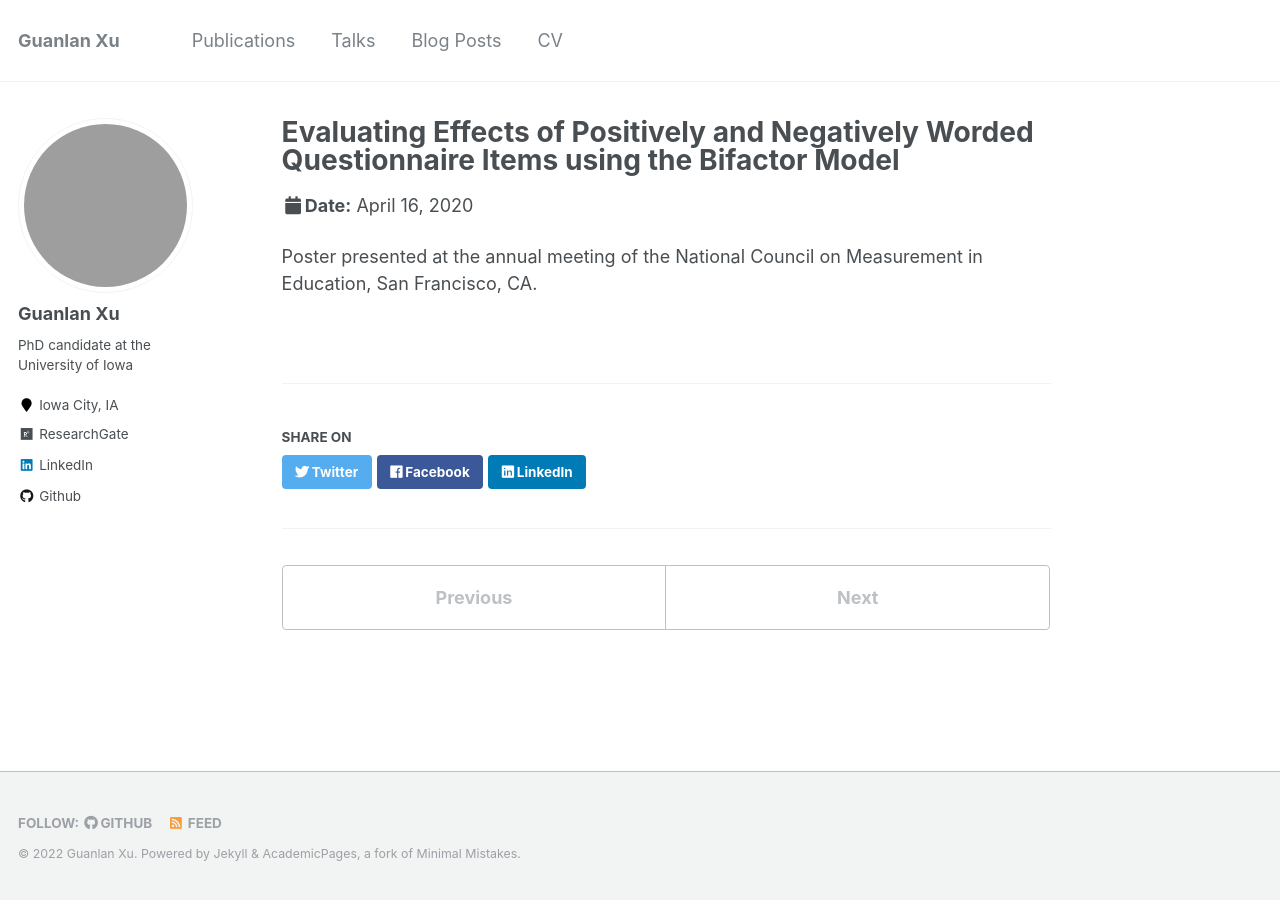
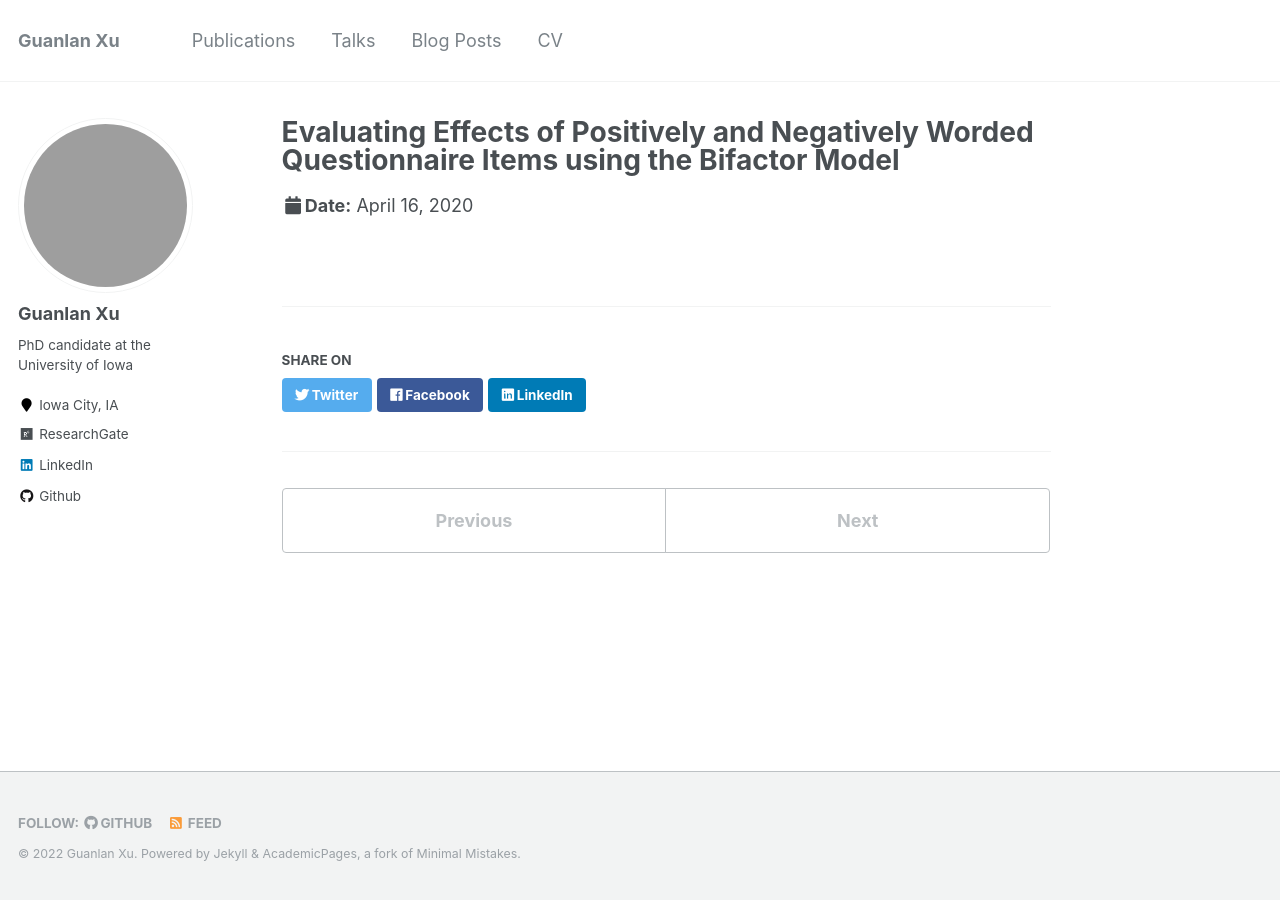
Before and after one commit to guanlanxu/guanlanxu.github.io, a Jekyll site: the page built from _talks/2020_NCME_Bifactor.md, in a window 1280 px wide. Built offline with Jekyll 4.4.1, drawn with Linux system fonts in a browser that asks for light colours; grey boxes are pictures that could not be loaded.

Commit message:
Update 2020_NCME_Bifactor.md

```diff
--- a/_talks/2020_NCME_Bifactor.md
+++ b/_talks/2020_NCME_Bifactor.md
@@ -4,10 +4,7 @@ author: "Vispoel, W., Xu, G., Schneider, W., Zhang, M., Dilek, I., KILINC, M."
 collection: talks
 type: "Poster"
 permalink: /talks/2020_NCME_Bifactor
-venue: "NCME 2020"
+venue: "National Council on Measurement in Education 2020"
 date: 2020-04-16
-location: "San Francisco, CA"
+location: "Virtual"
 ---
-
-
-Poster presented at the annual meeting of the National Council on Measurement in Education, San Francisco, CA.
```
